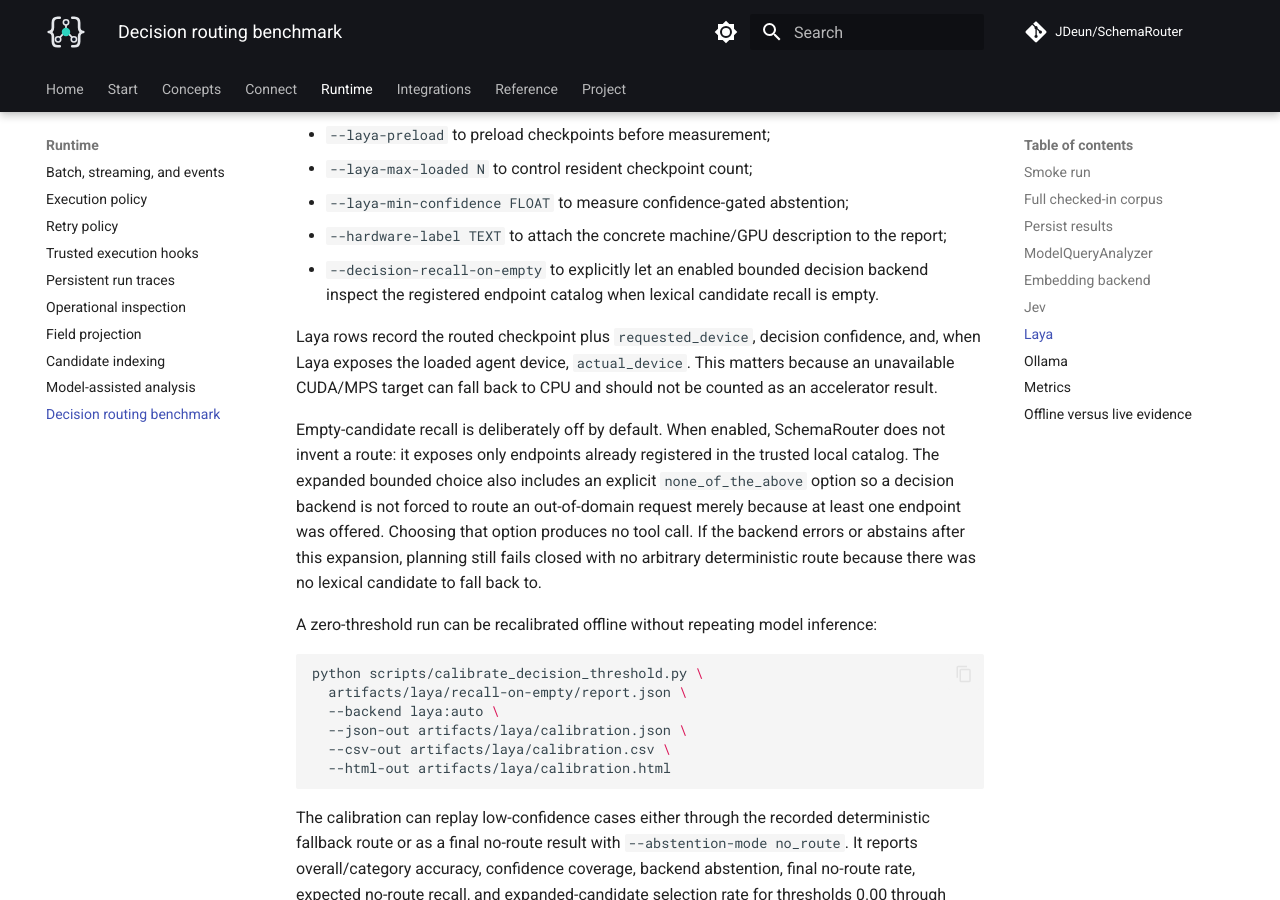
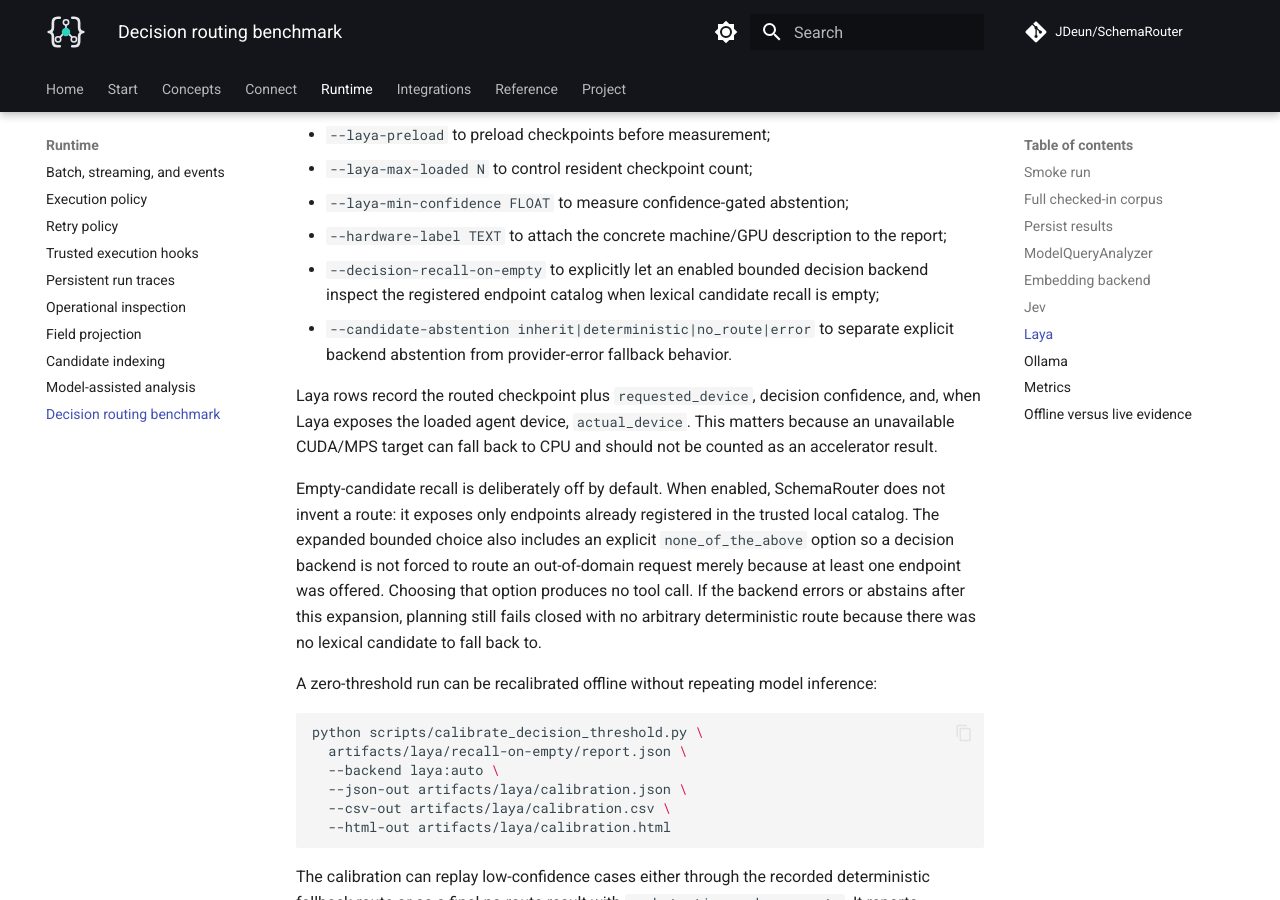
Before and after one commit to JDeun/SchemaRouter, an MkDocs documentation site: the page built from docs/guides/decision-benchmark.md, in a window 1280 px wide and 900 px high, scrolled down 3298 px. Built offline with MkDocs 1.6.1 and Material for MkDocs 9.7.7, drawn with Linux system fonts in a browser that asks for light colours; comment, search, counter and statistics services are not loaded.

Commit message:
docs: document candidate abstention benchmark control

```diff
--- a/docs/guides/decision-benchmark.md
+++ b/docs/guides/decision-benchmark.md
@@ -145,7 +145,9 @@ bounded request state. Optional controls include:
 - `--laya-min-confidence FLOAT` to measure confidence-gated abstention;
 - `--hardware-label TEXT` to attach the concrete machine/GPU description to the report;
 - `--decision-recall-on-empty` to explicitly let an enabled bounded decision backend inspect the
-  registered endpoint catalog when lexical candidate recall is empty.
+  registered endpoint catalog when lexical candidate recall is empty;
+- `--candidate-abstention inherit|deterministic|no_route|error` to separate explicit backend
+  abstention from provider-error fallback behavior.
 
 Laya rows record the routed checkpoint plus `requested_device`, decision confidence, and, when
 Laya exposes the loaded agent device, `actual_device`. This matters because an unavailable
```
